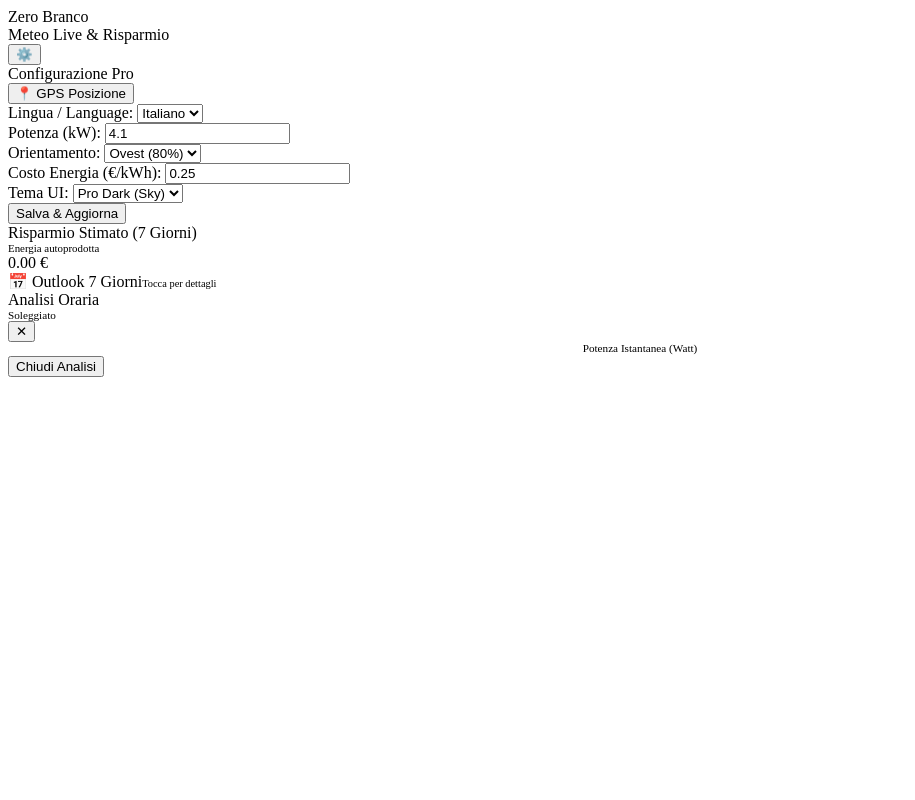
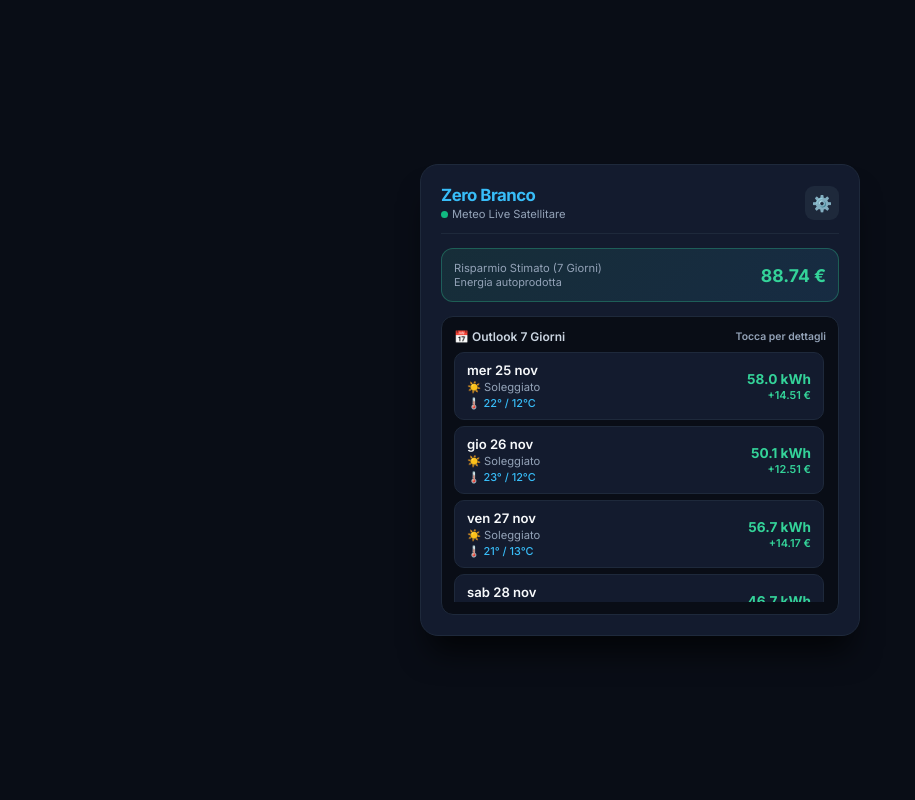
Before and after one commit to bedinenrico93/SolarPulse-Pro, a plain HTML site: page index.html in a window 1280 px wide. Shown: the whole page, without its empty margins (0-915 px from the left). Drawn offline with Linux system fonts and the light colour scheme; no server answers.

Commit message:
index.html

```diff
--- a/index.html
+++ b/index.html
@@ -1,3 +1,14 @@
+<!DOCTYPE html>
+<html lang="it">
+<head>
+    <meta charset="UTF-8">
+    <meta name="viewport" content="width=device-width, initial-scale=1.0">
+    <title>SolarPulse Pro - Commercial Edition</title>
+    <link href="https://fonts.googleapis.com/css2?family=Inter:wght@400;500;600;700&display=swap" rel="stylesheet">
+    <link rel="stylesheet" href="style.css">
+</head>
+<body>
+
     <div id="app-container">
         <div class="header">
             <div>
@@ -82,3 +93,8 @@
             <button class="modern-btn" onclick="closeModal()" id="btn-close">Chiudi Analisi</button>
         </div>
     </div>
+
+    <!-- Collegamento allo script JS -->
+    <script src="script.js"></script>
+</body>
+</html>
```
Lines whose indentation alone changed are shown as unchanged.
